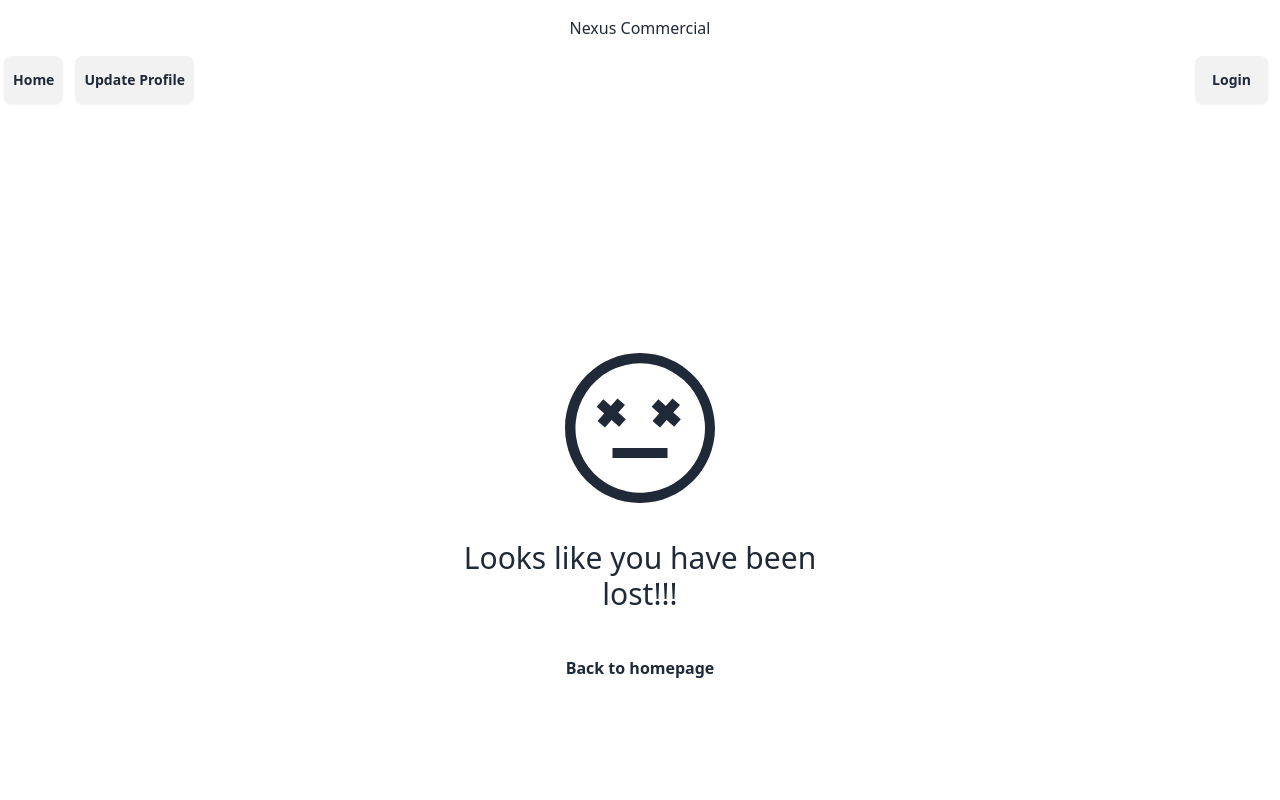
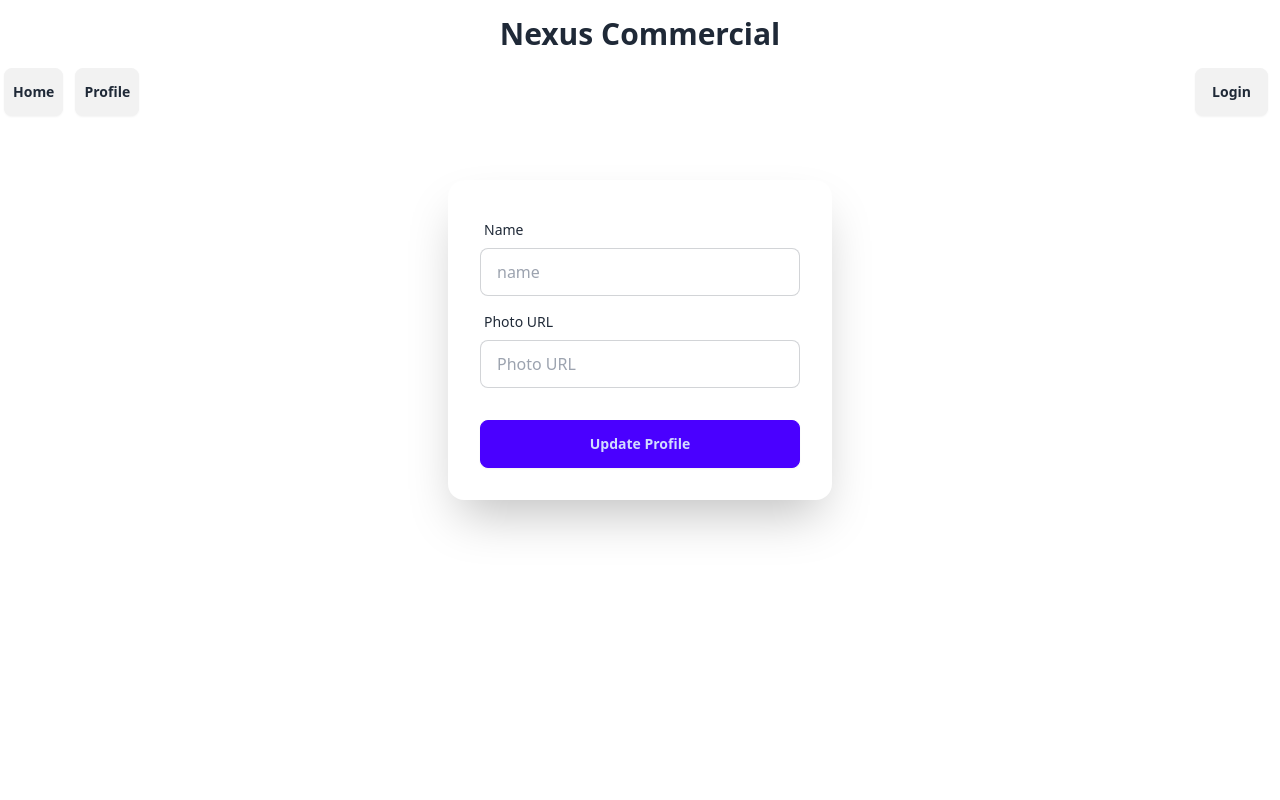
Before and after one commit to ahmed-jobayer/commercial-real-estate9, a React (Vite) app: page /editProfile in a window 1280 px wide. Shown: the top 800 px of the page. Built offline with nearby package versions, Linux system fonts and the light colour scheme; no server answers.

Commit message:
profile update functionality compleated

```diff
--- a/src/Firebaase/firebase.config.js
+++ b/src/Firebaase/firebase.config.js
@@ -1,22 +1,15 @@
-// Import the functions you need from the SDKs you need
+
 import { initializeApp } from "firebase/app";
-// TODO: Add SDKs for Firebase products that you want to use
-// https://firebase.google.com/docs/web/setup#available-libraries
 
-// Your web app's Firebase configuration
+
+
 const firebaseConfig = {
-  apiKey: 'AIzaSyCDANvXBE1Wi33Z3-5RfI9VjQh6H6agVvw',
-  authDomain: 'assignment-9-commercial-real-e.firebaseapp.com',
-  projectId: 'assignment-9-commercial-real-e',
-  storageBucket: 'assignment-9-commercial-real-e.appspot.com',
-  messagingSenderId: '998538247036',
-  appId: '1:998538247036:web:a697a6ca6a1663c93a42f9',
-  // apiKey: import.meta.env.VITE_APIKEY,
-  // authDomain: import.meta.env.VITE_AUTHDOMAIN,
-  // projectId: import.meta.env.VITE_PROJECTID,
-  // storageBucket: import.meta.env.VITE_STORAGEBUCKET,
-  // messagingSenderId: import.meta.env.VITE_MESSAGINGSENDERID,
-  // appId: import.meta.env.VITE_APPID,
+  apiKey: import.meta.env.VITE_APIKEY,
+  authDomain: import.meta.env.VITE_AUTHDOMAIN,
+  projectId: import.meta.env.VITE_PROJECTID,
+  storageBucket: import.meta.env.VITE_STORAGEBUCKET,
+  messagingSenderId: import.meta.env.VITE_MESSAGINGSENDERID,
+  appId: import.meta.env.VITE_APPID,
 };
 
 // Initialize Firebase
--- a/src/pages/Register/Register.jsx
+++ b/src/pages/Register/Register.jsx
@@ -1,7 +1,7 @@
 import { Helmet } from "react-helmet-async";
 import Navbar from "../../shared/Navbar/Navbar";
 import Footer from "../../shared/Footer/Footer";
-import { Link } from "react-router-dom";
+import { Link, useLocation, useNavigate, } from "react-router-dom";
 import { useContext, useState } from "react";
 import { AuthContext } from "../../providers/AuthProviders";
 import { BsFillEyeFill, BsFillEyeSlashFill } from "react-icons/bs";
@@ -14,6 +14,9 @@ const Register = () => {
 
 
   const {createUser} = useContext (AuthContext);
+
+  const location = useLocation()
+  const navigate = useNavigate()
 
   const handleRegister = e => {
     e.preventDefault();
@@ -47,11 +50,12 @@ const Register = () => {
 
     // create User
 
-    createUser(email, password)
+    createUser(email, password, name, photo )
     .then(result => {
       console.log(result.user)
       // setRegisterSuccess('User registered successfully');
       alert('User registered successfully');
+      navigate(location?.state ? location.state : '/'  )
     })
     .catch(error => {
       console.error(error)
--- /dev/null
+++ b/src/pages/updateProfile/EditProfile.jsx
@@ -0,0 +1,84 @@
+import { useContext } from "react";
+import Footer from "../../shared/Footer/Footer";
+import Navbar from "../../shared/Navbar/Navbar";
+import { AuthContext } from "../../providers/AuthProviders";
+
+const EditProfile = () => {
+
+    const { editProfile} = useContext(AuthContext)
+
+    const handleProfileUpdate = e => {
+        e.preventDefault();
+        const form = new FormData(e.currentTarget);
+        const userName = form.get('name')
+        const photo = form.get('photo')
+        console.log(userName, photo)
+
+
+
+
+        // update User
+
+        editProfile( userName, photo )
+        .then( () => {
+        //   console.log(result.user)
+          alert('User updated successfully');
+
+        })
+        .catch(error => {
+          console.error(error)
+
+          alert(error.message)
+        })
+      }
+
+  return (
+    <div>
+      <div className="container mx-auto min-h-screen">
+        <Navbar></Navbar>
+        <div className="hero mt-16 bg-base-100">
+          <div className="card shrink-0 w-full max-w-sm shadow-2xl bg-base-100">
+            <form onSubmit={handleProfileUpdate} className="card-body">
+              <div className="form-control">
+                <label className="label">
+                  <span className="label-text">Name</span>
+                </label>
+                <input
+                  type="text"
+                  name="name"
+                  placeholder='name'
+                  className="input input-bordered"
+                  required
+                />
+              </div>
+
+              <div className="form-control">
+                <label className="label">
+                  <span className="label-text">Photo URL</span>
+                </label>
+                <input
+                  type="text"
+                  name="photo"
+                  placeholder="Photo URL"
+                  className="input input-bordered"
+                  required
+                />
+              </div>
+
+              <div className="form-control mt-6">
+                <button className="btn btn-primary">Update Profile</button>
+              </div>
+            </form>
+
+
+
+
+          </div>
+        </div>
+      </div>
+      <Footer></Footer>
+    </div>
+  );
+};
+
+export default EditProfile;
--- a/src/pages/updateProfile/UpdateProfile.jsx
+++ b/src/pages/updateProfile/UpdateProfile.jsx
@@ -1,15 +1,29 @@
 import { Helmet } from "react-helmet-async";
 import Footer from "../../shared/Footer/Footer";
 import Navbar from "../../shared/Navbar/Navbar";
+import { useContext } from "react";
+import { AuthContext } from "../../providers/AuthProviders";
+import { Link } from "react-router-dom";
 
 
 const UpdateProfile = () => {
+
+    const {user} = useContext(AuthContext)
+    const {email, displayName, photoURL} = user
+
+    console.log(user)
+
     return (
         <div>
-            <div className="container mx-auto">
+            <div className="container mx-auto min-h-screen">
             <Helmet><title>Nexus Commercial - Update Profile</title></Helmet>
             <Navbar></Navbar>
-            updating
+            <div className=" flex flex-col items-center mt-16 gap-4 ">
+                <img className="rounded-xl max-w-40" src={photoURL} alt="" />
+                <h3>{email}</h3>
+                <h1>{displayName}</h1>
+                <Link to='/editProfile'><button className="btn">Edit Profile</button></Link>
+            </div>
         </div>
             <Footer></Footer>
         </div>
--- a/src/providers/AuthProviders.jsx
+++ b/src/providers/AuthProviders.jsx
@@ -1,54 +1,77 @@
-import { GithubAuthProvider, GoogleAuthProvider, createUserWithEmailAndPassword, getAuth, onAuthStateChanged, signInWithEmailAndPassword, signInWithPopup, signOut } from "firebase/auth";
+import {
+  GithubAuthProvider,
+  GoogleAuthProvider,
+  createUserWithEmailAndPassword,
+  getAuth,
+  onAuthStateChanged,
+  signInWithEmailAndPassword,
+  signInWithPopup,
+  signOut,
+  updateProfile,
+} from "firebase/auth";
 import { createContext, useEffect, useState } from "react";
 import app from "../Firebaase/firebase.config";
 
-export const AuthContext = createContext(null)
-
+export const AuthContext = createContext(null);
 
 const auth = getAuth(app);
 const googleProvider = new GoogleAuthProvider();
-const githubProvider = new GithubAuthProvider()
+const githubProvider = new GithubAuthProvider();
 
-const AuthProviders = ({children}) => {
+const AuthProviders = ({ children }) => {
+  const [user, setUser] = useState(null);
+  const [loading, setLoading] = useState(true);
 
-    const [user, setUser] = useState(null)
-    const[loading, setLoading] = useState(true)
-
-    const createUser = (email, password) => {
+  const editProfile = (userName, photo) =>{
     setLoading(true)
-        return createUserWithEmailAndPassword(auth, email, password)
+    return updateProfile(auth.currentUser, {
+        displayName: userName, photoURL: photo
+    })
   }
 
-    const loginUser = (email, password) =>{
-        setLoading(true)
-        return signInWithEmailAndPassword(auth, email, password)
+  const createUser = (email, password, displayName, photoURL) => {
+    setLoading(true);
+    return createUserWithEmailAndPassword(auth, email, password)
+    .then(
+      (userCredential) => {
+        return updateProfile(userCredential.user, { displayName, photoURL })
+        .then(() =>{
+            return userCredential;
+        })
       }
+    );
+  };
 
-    const googleLogin = () =>{
-        setLoading(true)
-      return  signInWithPopup(auth, googleProvider)
-    }
+  const loginUser = (email, password) => {
+    setLoading(true);
+    return signInWithEmailAndPassword(auth, email, password);
+  };
 
-    const githubLogin = () =>{
-        setLoading(true)
-       return signInWithPopup(auth, githubProvider)
-    }
+  const googleLogin = () => {
+    setLoading(true);
+    return signInWithPopup(auth, googleProvider);
+  };
+
+  const githubLogin = () => {
+    setLoading(true);
+    return signInWithPopup(auth, githubProvider);
+  };
 
   const logOut = () => {
-        setLoading(true)
+    setLoading(true);
     return signOut(auth);
-    }
+  };
 
-    useEffect( () => {
-        const unSubscribe = onAuthStateChanged(auth, currentUser =>{
-            console.log('userin auth change', currentUser)
-            setUser(currentUser)
-            setLoading(false)
-        } )
-        return () =>{
-            unSubscribe()
-        }
-    },[])
+  useEffect(() => {
+    const unSubscribe = onAuthStateChanged(auth, (currentUser) => {
+      console.log("userin auth change", currentUser);
+      setUser(currentUser);
+      setLoading(false);
+    });
+    return () => {
+      unSubscribe();
+    };
+  }, []);
 
   const authInfo = {
     user,
@@ -58,12 +81,11 @@ const AuthProviders = ({children}) => {
     googleLogin,
     githubLogin,
     loading,
-    }
+    editProfile,
+  };
 
   return (
-        <AuthContext.Provider value={authInfo}>
-            {children}
-        </AuthContext.Provider>
+    <AuthContext.Provider value={authInfo}>{children}</AuthContext.Provider>
   );
 };
 
--- a/src/shared/Navbar/Navbar.jsx
+++ b/src/shared/Navbar/Navbar.jsx
@@ -18,7 +18,7 @@ const Navbar = () => {
       </li>
       <li className="btn p-2">
         {" "}
-        <NavLink to="/updateProfile">Update Profile</NavLink>{" "}
+        <NavLink to="/updateProfile">Profile</NavLink>{" "}
       </li>
     </>
   );
@@ -27,7 +27,7 @@ const Navbar = () => {
     <div>
       <nav className="container mx-auto ">
         <div className="navbar-start w-full text-center my-4">
-          <Link to="/">Nexus Commercial</Link>
+          <Link className="font-bold text-3xl" to="/">Nexus Commercial</Link>
         </div>
         <div className=" bg-base-100 flex justify-between items-center mb-4">
           <div className=" ">
@@ -40,7 +40,7 @@ const Navbar = () => {
                   <img
                     className="rounded-2xl"
                     alt={user.displayName}
-                    src="https://daisyui.com/images/stock/photo-1534528741775-53994a69daeb.jpg"
+                    src={user.photoURL}
                   />
                 </div>
 
```
Also changed, not shown: src/routes/Routers.jsx (+6 -1 lines). Lines whose indentation alone changed are shown as unchanged.
